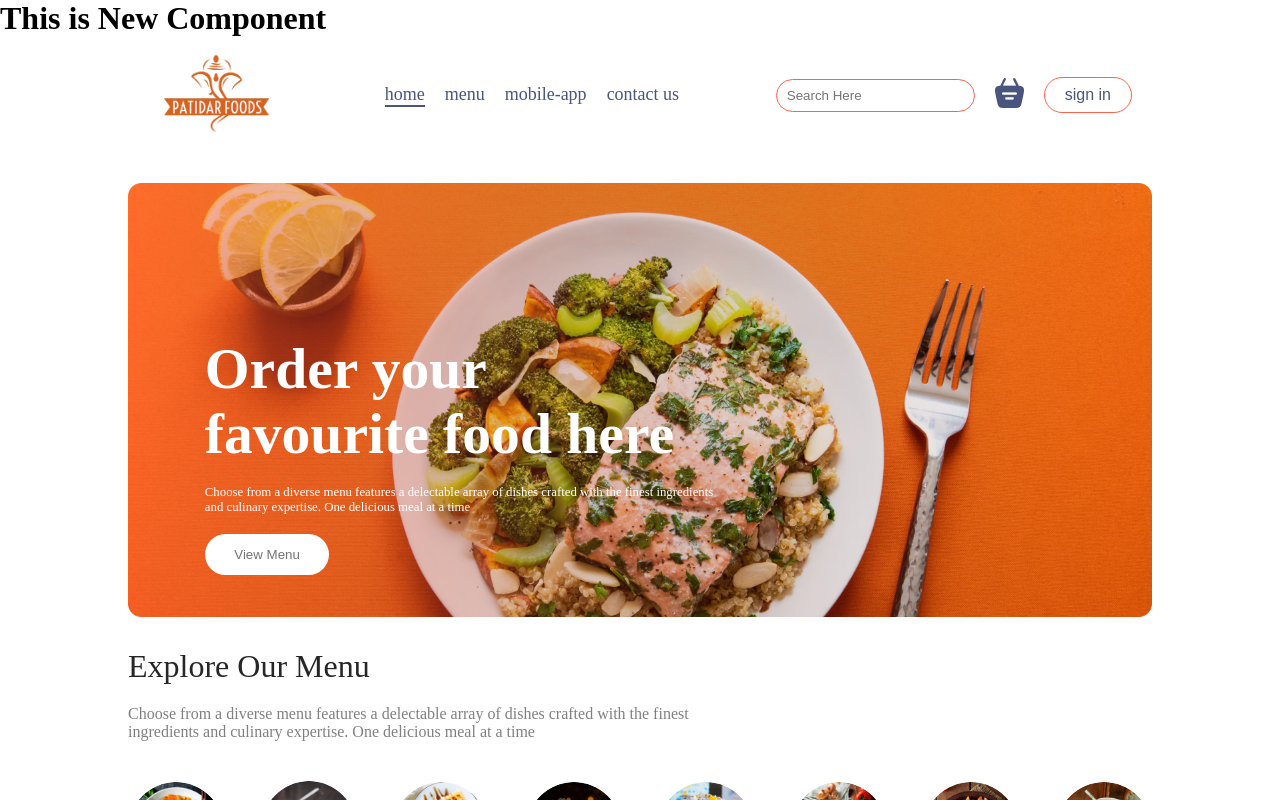
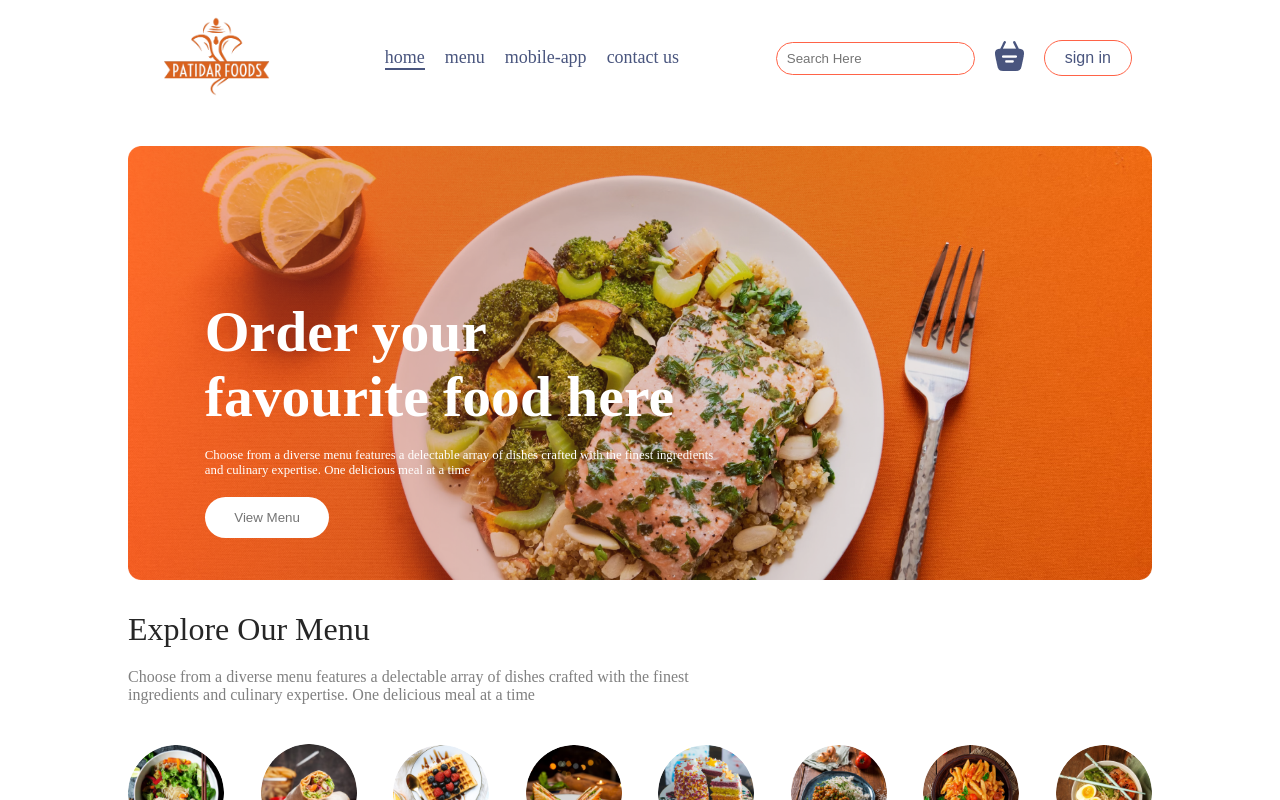
Before and after one commit to VaibhavMahajan1509/FoodZone, a React (Vite) app: page / in a window 1280 px wide. Shown: the top 800 px of the page. Built offline with nearby package versions, Linux system fonts and the light colour scheme.

Commit message:
Revert "I added ABC component"
This reverts commit a55231adfc320ac34b6f5d56605320e025621bc3.

```diff
--- a/src/App.jsx
+++ b/src/App.jsx
@@ -5,7 +5,6 @@ import Home from './Pages/Home/Home'
 import Cart from './Pages/Cart/Cart'
 import PlaceOrder from './Pages/PlaceOrder/PlaceOrder'
 import Footer from './Component/Footer/Footer';
-import ABC from "./Component/ABC/ABC";
 
 import LoginPopup from './Component/LoginPopup/LoginPopup'
 
@@ -15,7 +14,7 @@ const App = () => {
 
   return (
     <>
-      <ABC></ABC>
+
     {showLogin?<LoginPopup setShowLogin={setShowLogin} />:<></>}
 
       <div className='app'>
--- a/src/Component/ABC/ABC.jsx
+++ /dev/null
@@ -1,11 +0,0 @@
-import React from 'react'
-
-const ABC = () => {
-  return (
-    <h1>This is New Component</h1>
-  )
-}
-
-
-
-export default ABC;
```
